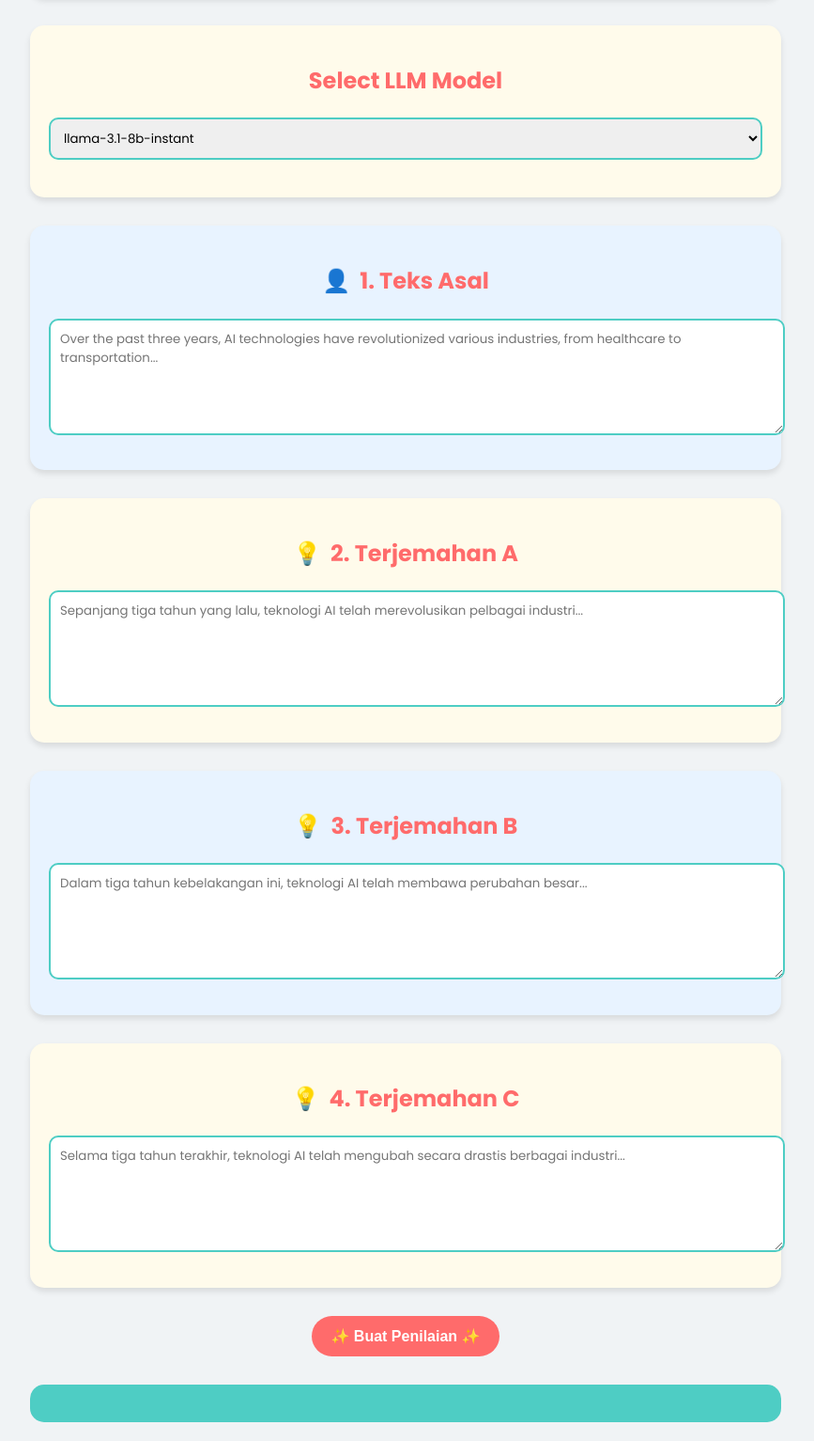
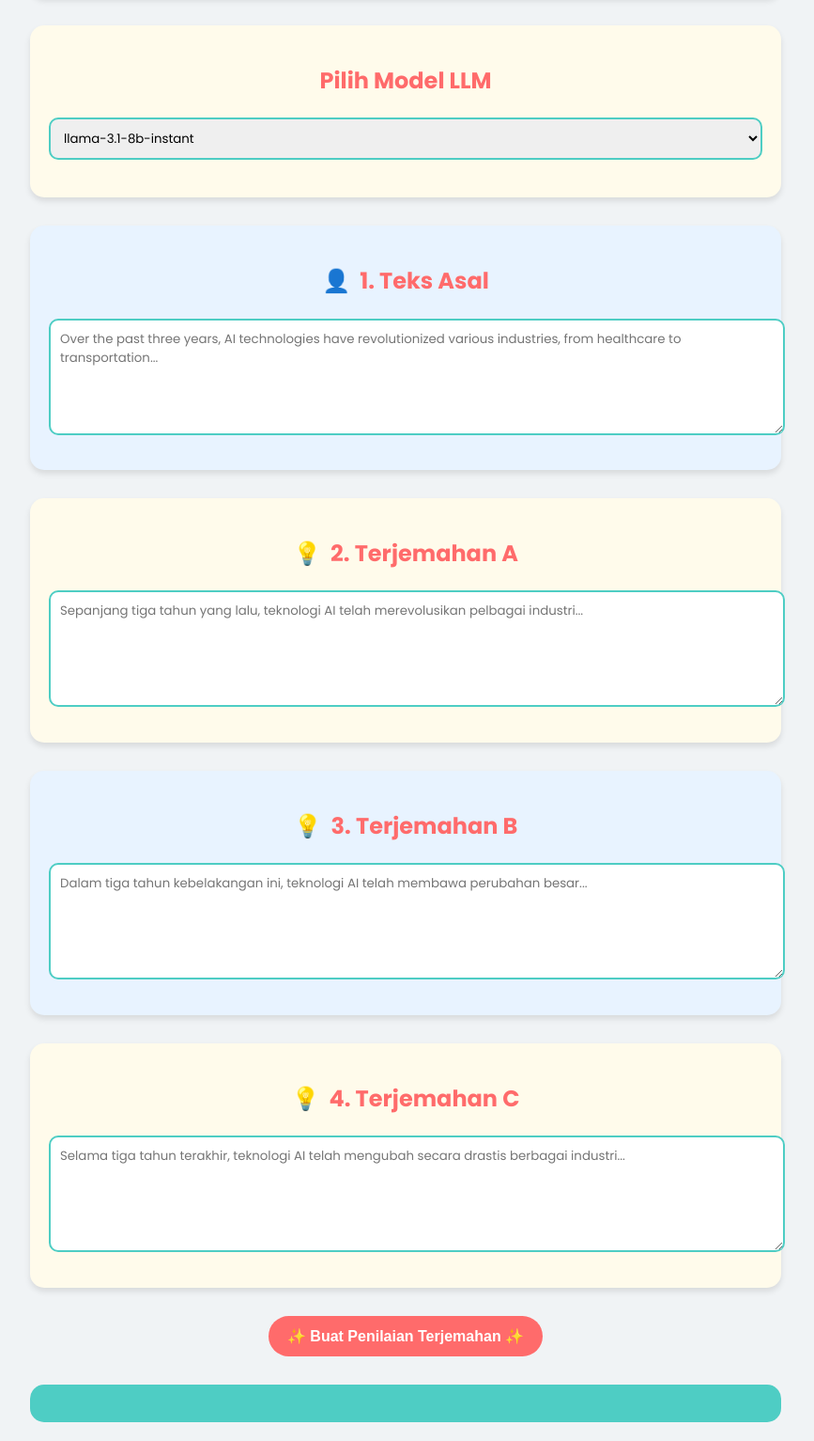
Before and after one commit to asrulmunir/terjemahan, a plain HTML site: page index.html in a window 1280 px wide. Shown: the part 299-1832 px from the top of the page at 94% size, without its empty margins (208-1075 px from the left). Drawn offline with Linux system fonts and the light colour scheme.

Commit message:
more fix on translation

```diff
--- a/index.html
+++ b/index.html
@@ -103,7 +103,7 @@
     </div>
 
     <div class="section">
-        <h2>Select LLM Model</h2>
+        <h2>Pilih Model LLM</h2>
         <select id="modelSelect">
             <option value="llama-3.1-8b-instant">llama-3.1-8b-instant</option>
             <option value="llama-3.1-70b-versatile">llama-3.1-70b-versatile</option>
@@ -141,7 +141,7 @@
         </div>
     </div>
 
-    <button onclick="generateAIStory()">✨ Buat Penilaian ✨</button>
+    <button onclick="generateAIStory()">✨ Buat Penilaian Terjemahan ✨</button>
 
     <div id="loading">Sedang menjana penilaian... Sila tunggu sebentar.</div>
 
```
